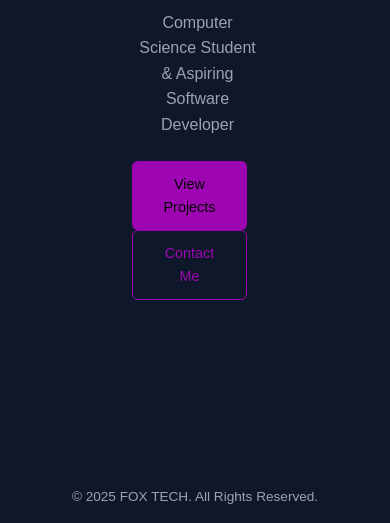
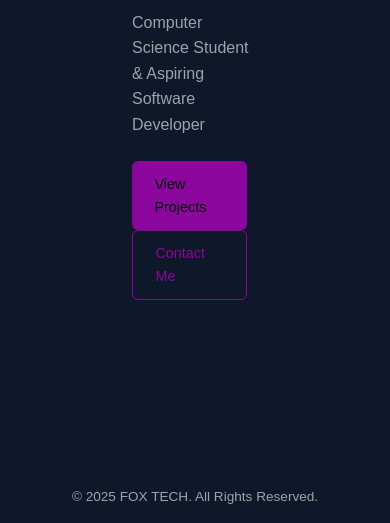
Before and after one commit to hyehammad/Portfolio, a plain HTML site: page index.html in a window 390 px wide. Shown: the part 321-844 px from the top of the page. Drawn offline with Linux system fonts and the light colour scheme.

```diff
--- a/style.css
+++ b/style.css
@@ -6,7 +6,7 @@
   --card: #111827;
   --text: #e5e7eb;
   --muted: #9ca3af;
-  --accent: #9e06b3;
+  --accent: #8a069c;
 }
 
 * {
@@ -255,11 +255,3 @@ textarea {
     transform: translateY(0);
   }
 }
-
-
-@media (max-width: 768px) {
-  .hero {
-    grid-template-columns: 1fr;
-    text-align: center;
-  }
-}
```
Also changed, not shown: projects.html (+1 -1 lines).
